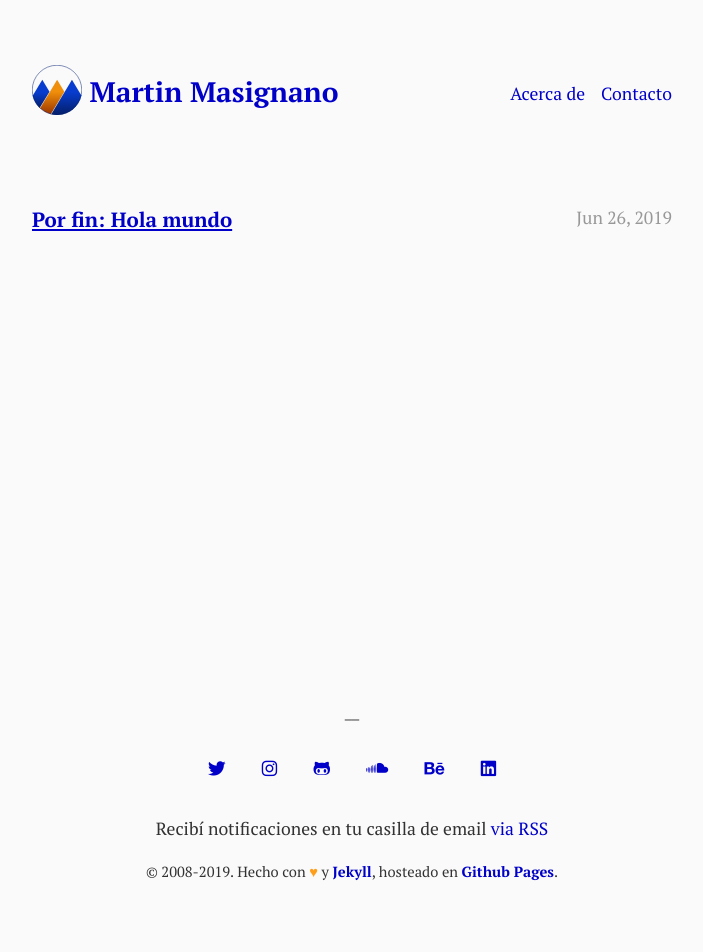
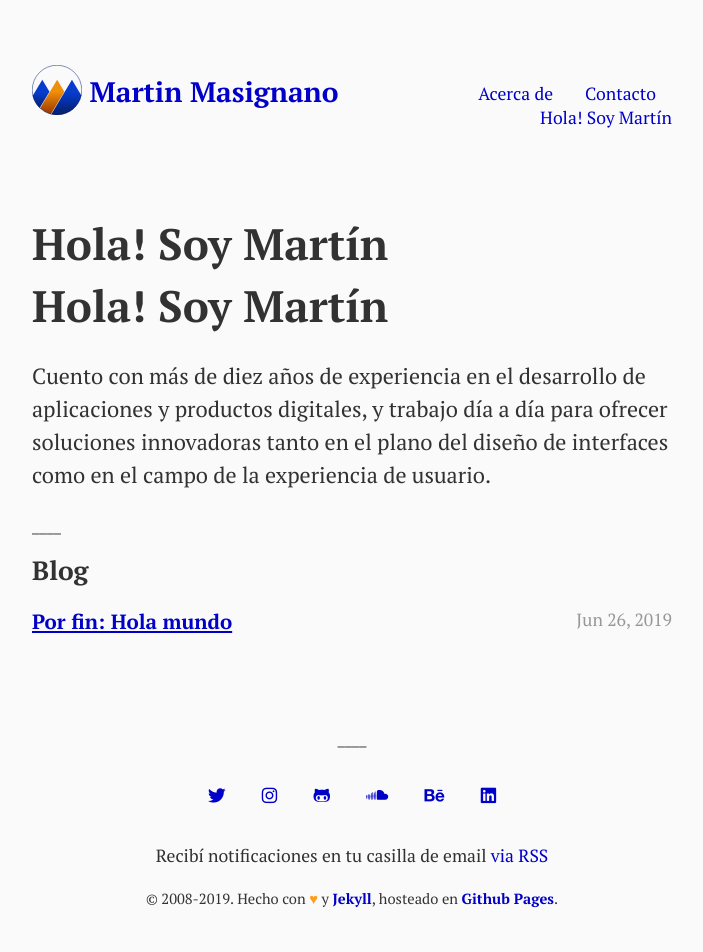
Before and after one commit to martinmasignano/martinmasignano.github.io, a Jekyll site: the page built from index.md, in a window 1280 px wide. Shown: the whole page, without its empty margins (288-991 px from the left). Built offline with Jekyll 4.4.1, drawn with Linux system fonts in a browser that asks for light colours; nearby versions of some CDN libraries; our own code applies the rules of GitHub Pages for plain Markdown files; before the commit the page ends 925 px from its top, so only the background shows below that.

Commit message:
Agrego Home

```diff
--- a/_layouts/home.html
+++ b/_layouts/home.html
@@ -10,7 +10,7 @@ layout: default
   {{ content }}
 
   {%- if site.posts.size > 0 -%}
-    <!-- <h2 class="post-list-heading">{{ page.list_title | default: "Posts" }}</h2>  -->
+    <h2 class="post-list-heading">{{ page.list_title | default: "Blog" }}</h2>
     <ul class="post-list">
       {%- for post in site.posts -%}
       <li>
--- a/_sass/minimal/layout.scss
+++ b/_sass/minimal/layout.scss
@@ -77,7 +77,7 @@ footer {
 
     &:before {
         display: block;
-        content: "__";
+        content: "____";
         color: $text-color;
         padding: 0 0 1rem;
     }
@@ -142,3 +142,19 @@ footer {
 .rss-subscribe {
     text-align: center;
 }
+
+.home-content {
+    >p {
+        &:first-child {
+            font-size: 125%;
+            line-height: 1.5;
+        }
+    }
+
+    &:after {
+        display: block;
+        content: "____";
+        color: $text-color;
+        padding: 0 0 1rem;
+    }
+}
--- a/index.md
+++ b/index.md
@@ -4,3 +4,10 @@
 
 layout: home
 ---
+
+# Hola! Soy Martín
+
+<div class="home-content">
+<p>Cuento con más de diez años de experiencia en el desarrollo de aplicaciones y productos digitales, y trabajo día a día para ofrecer soluciones innovadoras tanto en el plano del diseño de interfaces como en el campo de la experiencia de usuario.</p>
+
+</div>
```
